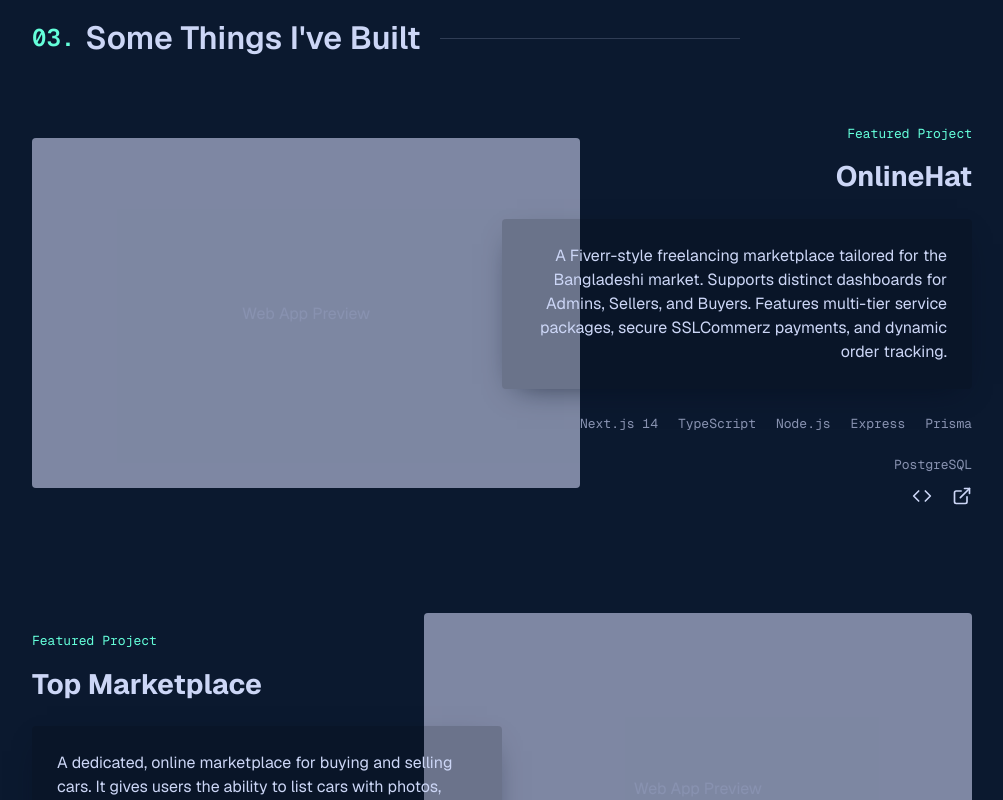
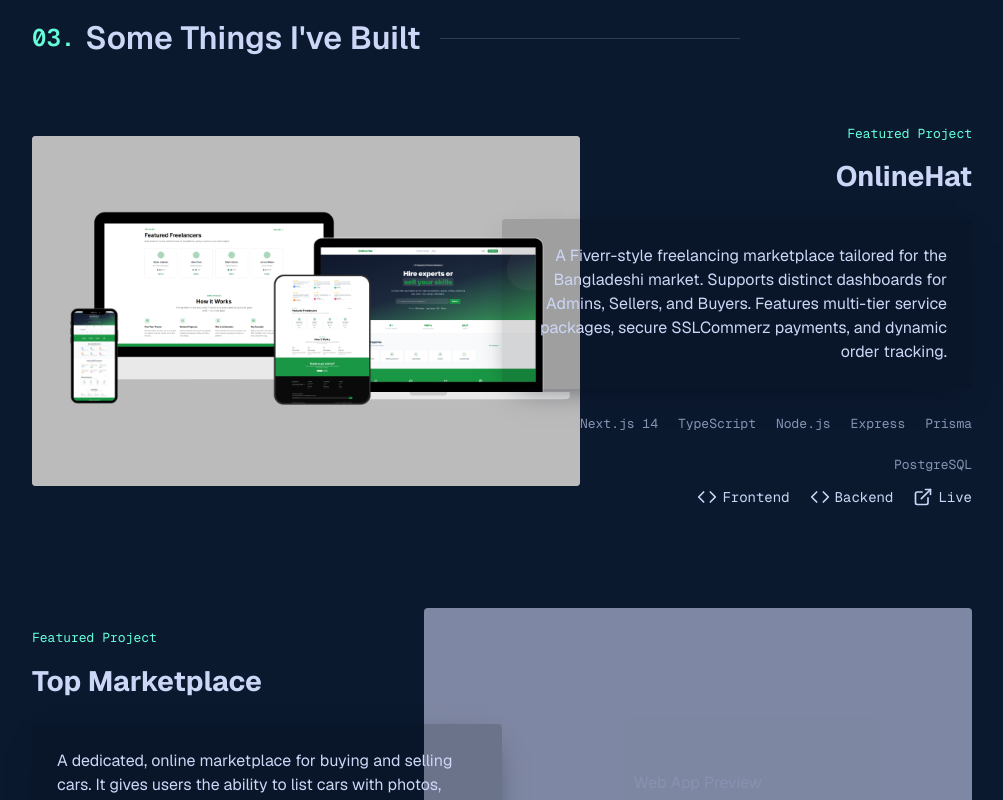
Before and after one commit to Fahim-Muntashir/My_Portfolio, a Next.js app: page / in a window 1280 px wide. Shown: the part 2840-3640 px from the top of the page, without its empty margins (138-1141 px from the left). Built offline with nearby package versions, Linux system fonts and the light colour scheme.

Commit message:
add project to portfilio

```diff
--- a/src/app/globals.css
+++ b/src/app/globals.css
@@ -272,9 +272,11 @@
     text-align: left !important;
   }
 
-  .project-image {
-    height: 250px !important;
+  .project-image-container {
+    height: 300px !important;
     margin-bottom: 20px;
+    grid-column: 1 / -1 !important;
+    width: 100%;
   }
 
   .project-content {
@@ -299,6 +301,7 @@
   .hero-name {
     white-space: normal;
   }
+
   .main-container {
     padding: 0 25px;
   }
--- a/src/app/layout.tsx
+++ b/src/app/layout.tsx
@@ -24,7 +24,7 @@
   children: React.ReactNode;
 }>) {
   return (
-    <html lang="en" className={`${geistSans.variable} ${geistMono.variable}`}>
+    <html lang="en" className={`${geistSans.variable} ${geistMono.variable}`} suppressHydrationWarning>
       <body>
         <SmoothScroll>{children}</SmoothScroll>
       </body>
--- a/src/components/Projects.tsx
+++ b/src/components/Projects.tsx
@@ -1,4 +1,4 @@
-import React from 'react';
+import Image from 'next/image';
 import { ExternalLink, Code } from 'lucide-react';
 
 const Projects = () => {
@@ -8,8 +8,10 @@
       type: 'Featured Project',
       description: 'A Fiverr-style freelancing marketplace tailored for the Bangladeshi market. Supports distinct dashboards for Admins, Sellers, and Buyers. Features multi-tier service packages, secure SSLCommerz payments, and dynamic order tracking.',
       tech: ['Next.js 14', 'TypeScript', 'Node.js', 'Express', 'Prisma', 'PostgreSQL'],
-      github: 'https://github.com/Fahim-Muntashir/OnlineHat_Client.git',
-      external: '#',
+      frontend: 'https://github.com/Fahim-Muntashir/OnlineHat_Client.git',
+      backend: 'https://github.com/Fahim-Muntashir/OnlineHat_Server',
+      live: 'https://online-hat.vercel.app/',
+      image: '/freelancingiamge.png',
       imageAlign: 'left',
     },
     {
@@ -17,8 +19,9 @@
       type: 'Featured Project',
       description: 'A dedicated, online marketplace for buying and selling cars. It gives users the ability to list cars with photos, details, and price. A fully functional web application utilizing React, Node.js, and MongoDB.',
       tech: ['React', 'Node.js', 'Express', 'MongoDB'],
-      github: '#',
-      external: '#',
+      frontend: '#',
+      backend: '#',
+      live: '#',
       imageAlign: 'right',
     },
     {
@@ -26,8 +29,9 @@
       type: 'Featured Project',
       description: 'A car rental application that allows users to find and book cars for rent. Admins can manage the car inventory, approve rentals, and track users. Integrates payment gateways and robust authentication.',
       tech: ['Next.js', 'TypeScript', 'Tailwind', 'PostgreSQL'],
-      github: '#',
-      external: '#',
+      frontend: '#',
+      backend: '#',
+      live: '#',
       imageAlign: 'left',
     }
   ];
@@ -42,8 +46,21 @@
         {projects.map((project, i) => (
           <div key={i} style={styles.projectNode} className="project-node">
             {project.imageAlign === 'left' && (
-              <div style={{...styles.projectImage, ...styles.imageLeft}} className="project-image">
-                <div style={styles.imagePlaceholder}>Web App Preview</div>
+              <div style={{ ...styles.projectImage, ...styles.imageLeft }} className="project-image-container">
+                <a href={project.live} target="_blank" rel="noopener noreferrer" style={styles.imageLink}>
+                  {project.image ? (
+                    <Image
+                      src={project.image}
+                      alt={project.title}
+                      fill
+                      style={{ objectFit: 'cover' }}
+                      className="project-img-content"
+                    />
+                  ) : (
+                    <div style={styles.imagePlaceholder}>Web App Preview</div>
+                  )}
+                  <div className="image-tint"></div>
+                </a>
               </div>
             )}
 
@@ -53,7 +70,7 @@
             }} className="project-content">
               <p style={styles.projectType}>{project.type}</p>
               <h3 style={styles.projectTitle}>
-                <a href={project.external}>{project.title}</a>
+                <a href={project.live} target="_blank" rel="noopener noreferrer">{project.title}</a>
               </h3>
 
               <div style={{
@@ -76,14 +93,34 @@
                 ...styles.links,
                 ...(project.imageAlign === 'left' ? styles.linksRight : styles.linksLeft)
               }} className="links-responsive">
-                <a href={project.github} style={styles.linkIcon}><Code size={20} /></a>
-                <a href={project.external} style={styles.linkIcon}><ExternalLink size={20} /></a>
+                <a href={project.frontend} target="_blank" rel="noopener noreferrer" style={styles.linkItem} title="Frontend Code">
+                  <Code size={20} /> <span style={styles.linkText}>Frontend</span>
+                </a>
+                <a href={project.backend} target="_blank" rel="noopener noreferrer" style={styles.linkItem} title="Backend Code">
+                  <Code size={20} /> <span style={styles.linkText}>Backend</span>
+                </a>
+                <a href={project.live} target="_blank" rel="noopener noreferrer" style={styles.linkItem} title="Live Site">
+                  <ExternalLink size={20} /> <span style={styles.linkText}>Live</span>
+                </a>
               </div>
             </div>
 
             {project.imageAlign === 'right' && (
-              <div style={{...styles.projectImage, ...styles.imageRight}} className="project-image">
-                <div style={styles.imagePlaceholder}>Web App Preview</div>
+              <div style={{ ...styles.projectImage, ...styles.imageRight }} className="project-image-container">
+                <a href={project.live} target="_blank" rel="noopener noreferrer" style={styles.imageLink}>
+                  {project.image ? (
+                    <Image
+                      src={project.image}
+                      alt={project.title}
+                      fill
+                      style={{ objectFit: 'cover' }}
+                      className="project-img-content"
+                    />
+                  ) : (
+                    <div style={styles.imagePlaceholder}>Web App Preview</div>
+                  )}
+                  <div className="image-tint"></div>
+                </a>
               </div>
             )}
           </div>
@@ -213,6 +250,24 @@
   linkIcon: {
     color: 'var(--text-primary)',
     transition: 'color 0.2s',
+  },
+  linkItem: {
+    display: 'flex',
+    alignItems: 'center',
+    gap: '5px',
+    color: 'var(--text-primary)',
+    textDecoration: 'none',
+    fontSize: '14px',
+    transition: 'color 0.2s',
+  },
+  linkText: {
+    fontFamily: 'var(--font-mono)',
+  },
+  imageLink: {
+    display: 'block',
+    width: '100%',
+    height: '100%',
+    position: 'relative' as const,
   }
 };
 
```
Also changed, not shown: public/freelancingiamge.png (added).
